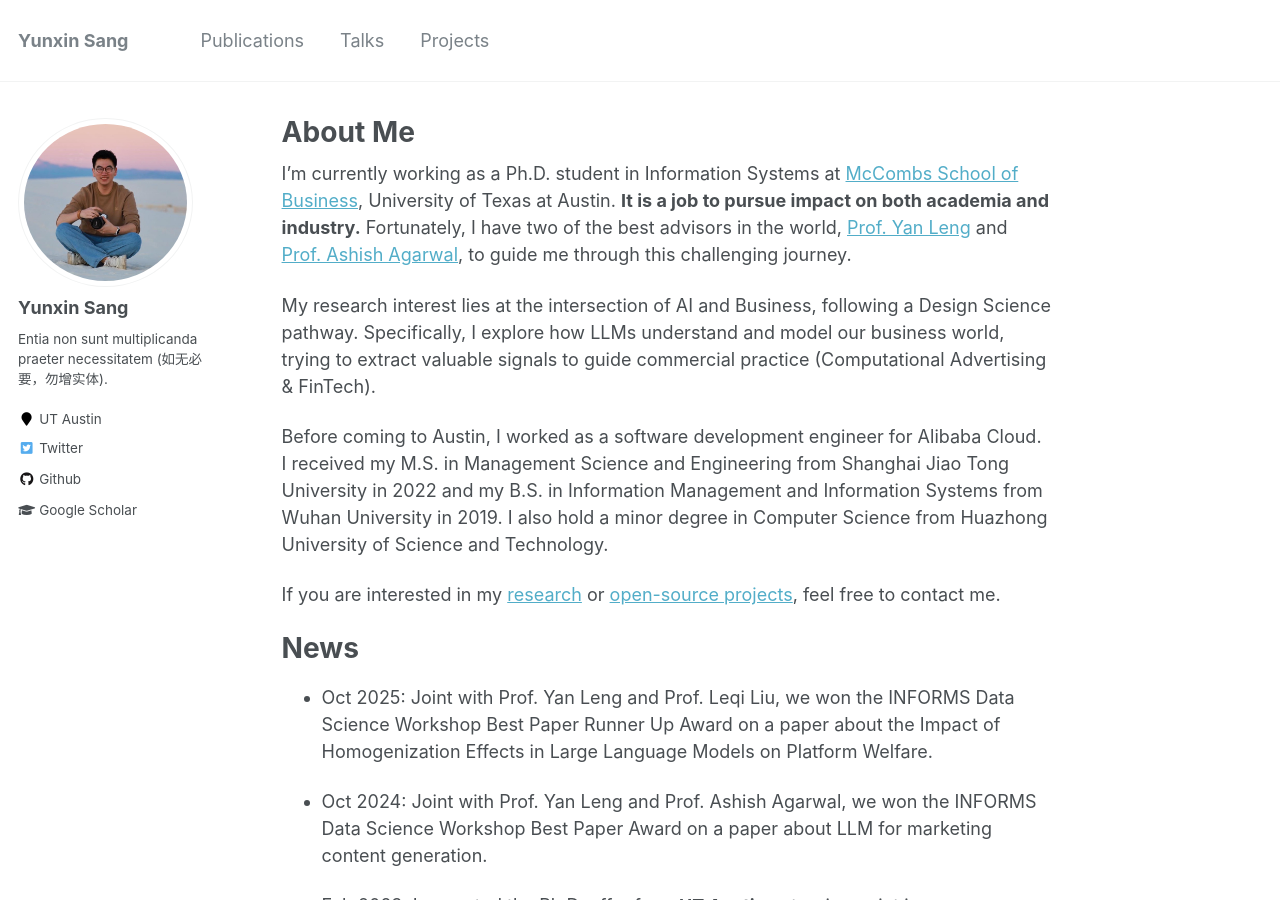
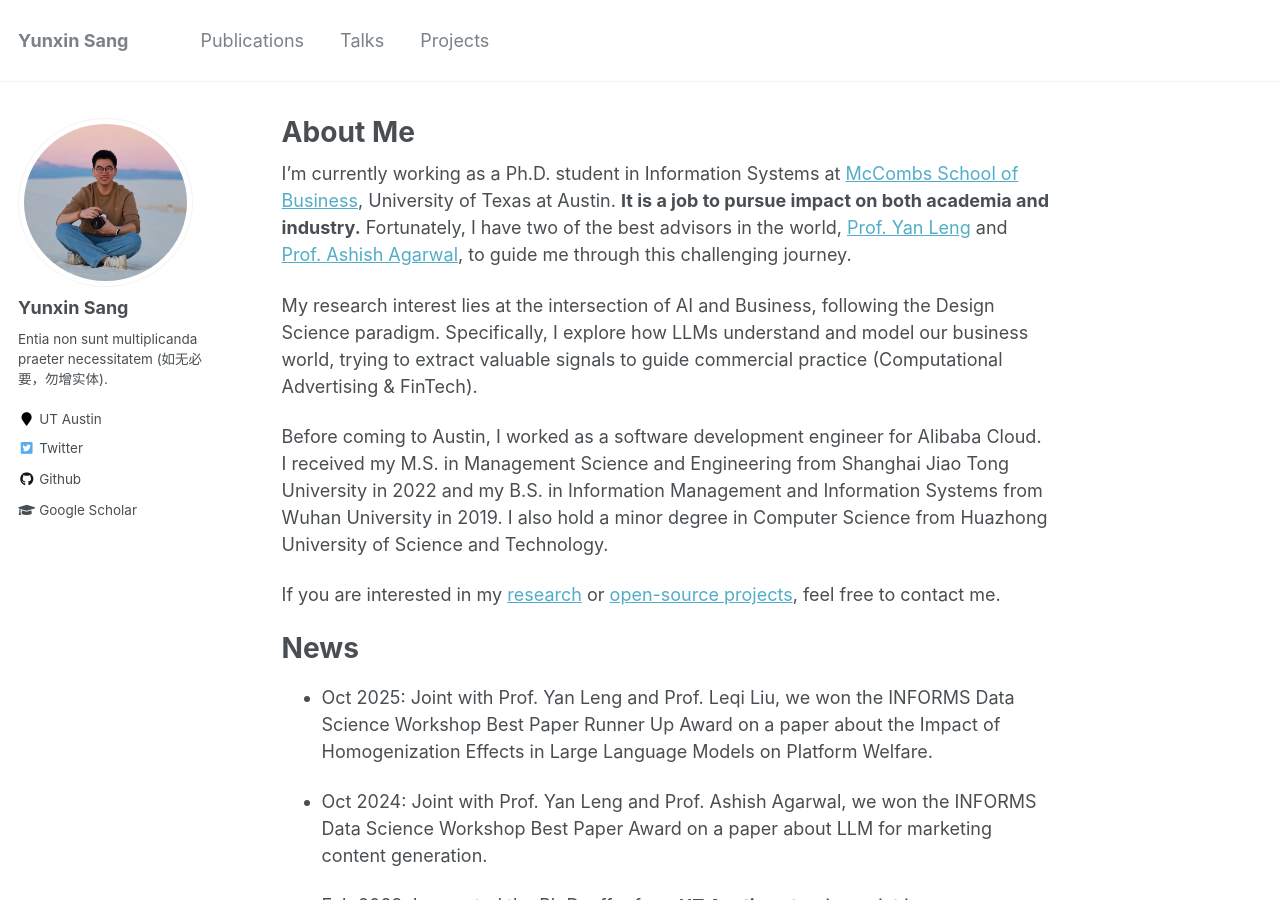
Before and after one commit to sangyx/sangyx.github.io, a Jekyll site: the page built from _pages/about.md, in a window 1280 px wide and 900 px high. Built offline with Jekyll 4.4.1, drawn with Linux system fonts in a browser that asks for light colours.

Commit message:
update about

```diff
--- a/_pages/about.md
+++ b/_pages/about.md
@@ -10,7 +10,7 @@ redirect_from:
 
 I'm currently working as a Ph.D. student in Information Systems at [McCombs School of Business](https://www.mccombs.utexas.edu/), University of Texas at Austin. **It is a job to pursue impact on both academia and industry.** Fortunately, I have two of the best advisors in the world, [Prof. Yan Leng](https://yleng.github.io/www/) and [Prof. Ashish Agarwal](https://sites.google.com/site/ashish1site/), to guide me through this challenging journey.
 
-My research interest lies at the intersection of AI and Business, following a Design Science pathway. Specifically, I explore how LLMs understand and model our business world, trying to extract valuable signals to guide commercial practice (Computational Advertising & FinTech).
+My research interest lies at the intersection of AI and Business, following the Design Science paradigm. Specifically, I explore how LLMs understand and model our business world, trying to extract valuable signals to guide commercial practice (Computational Advertising & FinTech).
 
 Before coming to Austin, I worked as a software development engineer for Alibaba Cloud. I received my M.S. in Management Science and Engineering from Shanghai Jiao Tong University in 2022 and my B.S. in Information Management and Information Systems from Wuhan University in 2019. I also hold a minor degree in Computer Science from Huazhong University of Science and Technology.
 
```
